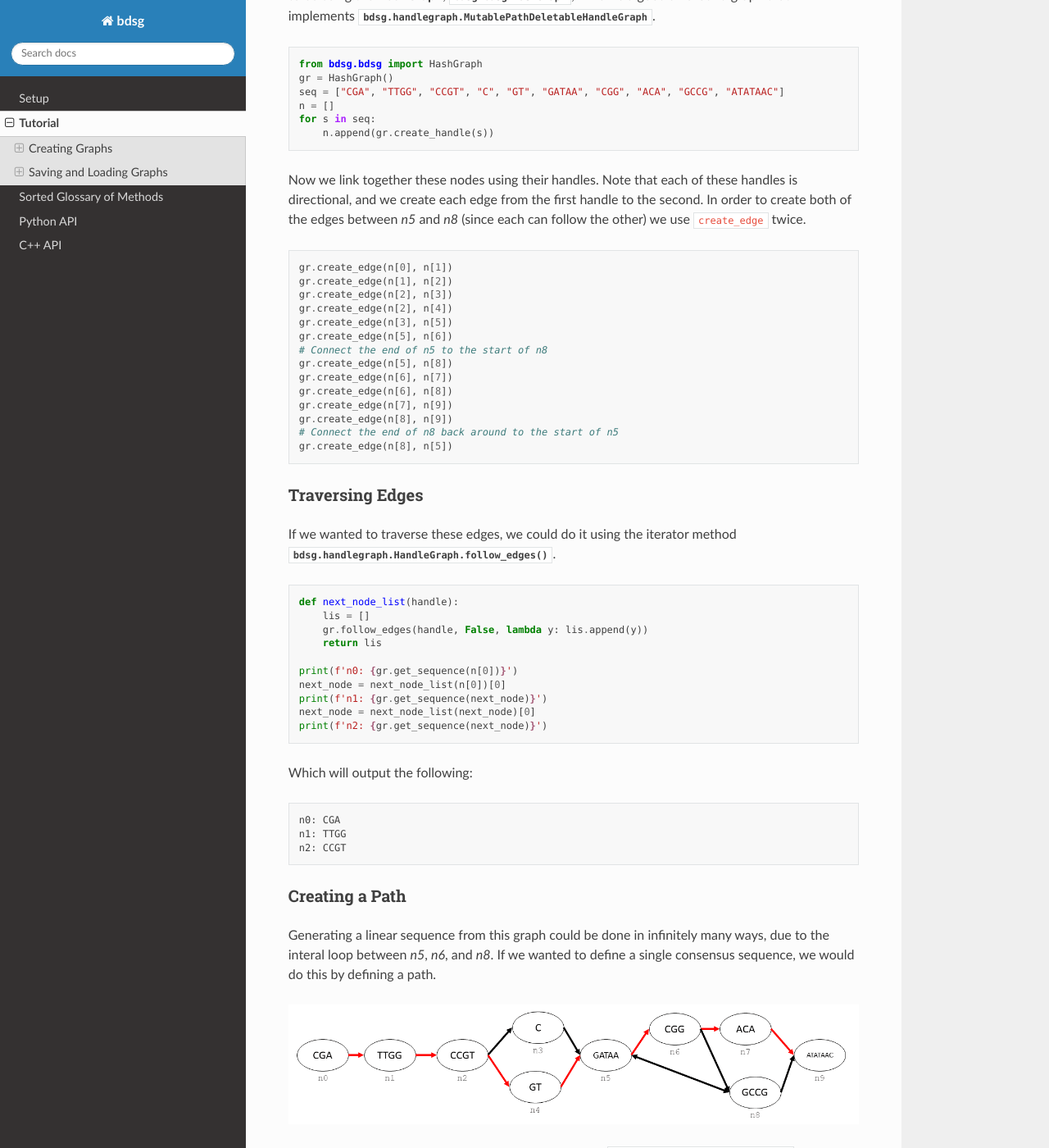
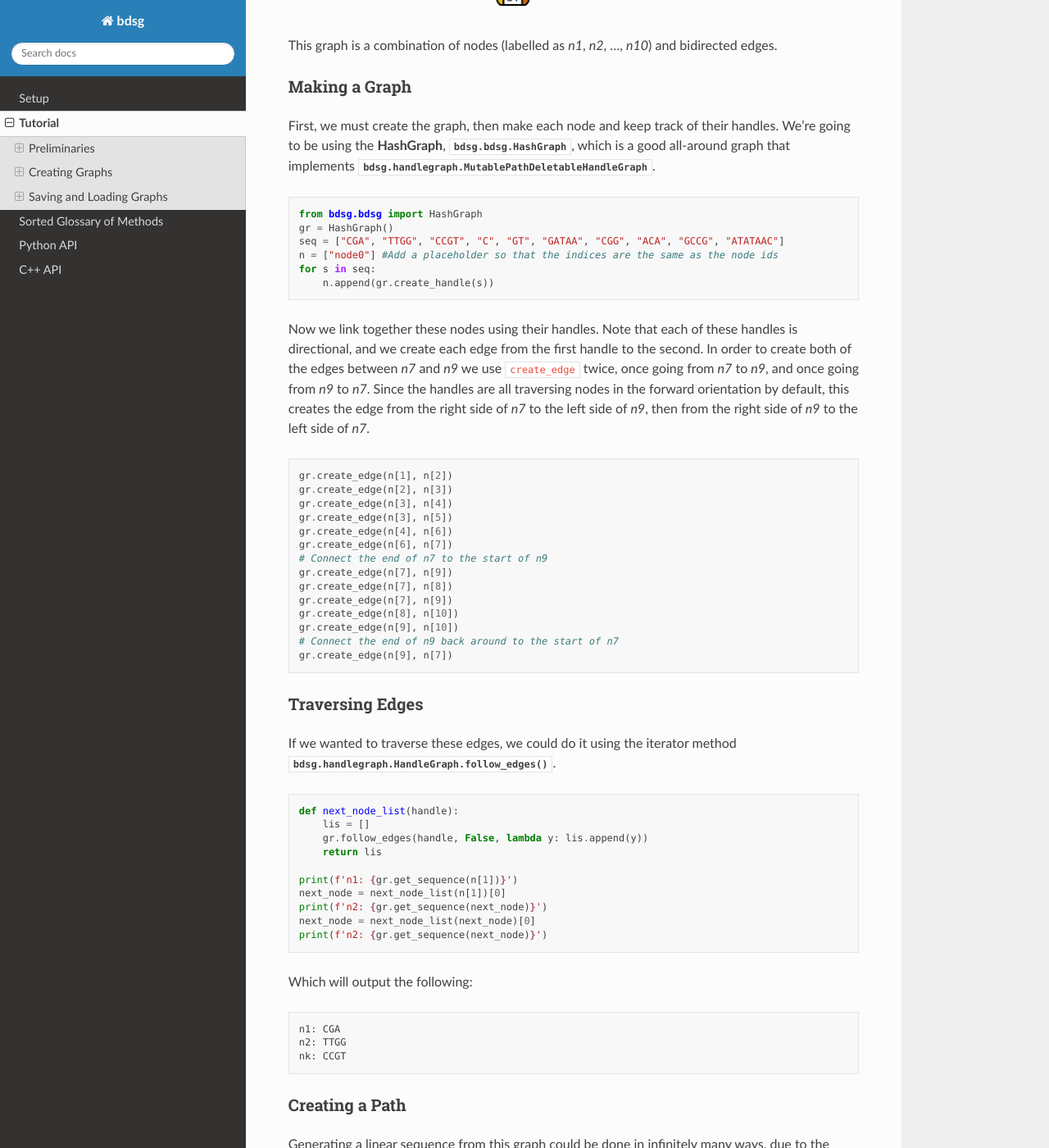
Before and after one commit to vgteam/libbdsg, a Sphinx documentation site: the page built from bdsg/docs/rst/tutorial.rst, in a window 1280 px wide and 1400 px high, scrolled down 1034 px. Shown: the whole window at 82% size. Built offline with Sphinx 7.4.7 and the Read the Docs theme 3.1.0, drawn with Linux system fonts in a browser that asks for light colours; some of the changed text lies outside the part shown.

Commit message:
Change tutorial to use a bidirected graph instead of a directed graph

```diff
--- a/bdsg/docs/rst/tutorial.rst
+++ b/bdsg/docs/rst/tutorial.rst
@@ -8,6 +8,24 @@ Tutorial
    import os
    os.chdir('exdata')
 
+*************
+Preliminaries
+*************
+See the [vg wiki](https://github.com/vgteam/vg/wiki#understanding-our-data-formats) for an explanation of our variation graph data model.
+
+Graph Objects
+=============
+
+`libbdsg` implements the [*handlegraph*](https://github.com/vgteam/libhandlegraph) interface in which all objects in the graph are accessed using [*handles*](https://github.com/vgteam/libbdsg/blob/master/bdsg/docs/handlegraph.md).
+*Edges* and *nodes* are accessed through an implementation of the :class:`bdsg.handlegraph.HandleGraph` interface. Individual nodes in the graph are pointed at by :class:`bdsg.handlegraph.handle_t` objects.
+
+Paths exist in graphs that implement the :class:`bdsg.handlegraph.PathHandleGraph`. Paths are accessed through :class:`bdsg.handlegraph.path_handle_t`, which is a series of :class:`bdsg.handlegraph.step_handle_t` linked together. Each :class:`bdsg.handlegraph.step_handle_t` points to the node in that step, and also contains directional information regarding the nodes preceeding and following it.
+
+Handles are pointers to specific pieces of the graph, and it is not possible to operate on them directly, aside from comparing whether the objects are equal. To get information regarding the object that each handle is pointing to, it is necessary to use the corresponding `get` accessor method on the graph that issued the handle.
+
+Reference materials for these methods can be found at the :ref:`api`, as well as the :ref:`glossary`, which contains lists sorted by object type for :ref:`accessor`, :ref:`mutator`, and :ref:`iterator`.
+
+
 ****************
 Creating Graphs
 ****************
@@ -15,18 +33,7 @@ Let's say that you wanted to create the following graph:
 
 .. image:: /img/exampleGraph.png
 
-This graph is a combination of nodes (labelled as `n0`, `n1`, ..., `n9`) and directed edges (arrows).
-
-Graph Objects
-=============
-
-*Edges* and *nodes* are accessed through an implementation of the :class:`bdsg.handlegraph.HandleGraph` interface. Individual nodes in the graph are pointed at by :class:`bdsg.handlegraph.handle_t` objects.
-
-Paths exist in graphs that implement the :class:`bdsg.handlegraph.PathHandleGraph`. Paths are accessed through :class:`bdsg.handlegraph.path_handle_t`, which is a series of :class:`bdsg.handlegraph.step_handle_t` linked together. Each :class:`bdsg.handlegraph.step_handle_t` points to the node in that step, and also contains directional information regarding the nodes preceeding and following it.
-
-Handles are pointers to specific pieces of the graph, and it is not possible to operate on them directly, aside from comparing whether the objects are equal. To get information regarding the object that each handle is pointing to, it is necessary to use the corresponding `get` accessor method on the graph that issued the handle.
-
-Reference materials for these methods can be found at the :ref:`api`, as well as the :ref:`glossary`, which contains lists sorted by object type for :ref:`accessor`, :ref:`mutator`, and :ref:`iterator`.
+This graph is a combination of nodes (labelled as `n1`, `n2`, ..., `n10`) and bidirected edges.
 
 Making a Graph
 ===============
@@ -37,28 +44,29 @@ First, we must create the graph, then make each node and keep track of their han
     from bdsg.bdsg import HashGraph
     gr = HashGraph()
     seq = ["CGA", "TTGG", "CCGT", "C", "GT", "GATAA", "CGG", "ACA", "GCCG", "ATATAAC"]
-    n = []
+    n = ["node0"] #Add a placeholder so that the indices are the same as the node ids
     for s in seq:
         n.append(gr.create_handle(s))
 
-Now we link together these nodes using their handles. Note that each of these handles is directional, and we create each edge from the first handle to the second. In order to create both of the edges between `n5` and `n8` (since each can follow the other) we use ``create_edge`` twice.
+Now we link together these nodes using their handles. Note that each of these handles is directional, and we create each edge from the first handle to the second. In order to create both of the edges between `n7` and `n9` we use ``create_edge`` twice, once going from `n7` to `n9`, and once going from `n9` to `n7`.
+Since the handles are all traversing nodes in the forward orientation by default, this creates the edge from the right side of `n7` to the left side of `n9`, then from the right side of `n9` to the left side of `n7`.
 
 .. testcode::
 
-    gr.create_edge(n[0], n[1])
     gr.create_edge(n[1], n[2])
     gr.create_edge(n[2], n[3])
-    gr.create_edge(n[2], n[4])
+    gr.create_edge(n[3], n[4])
     gr.create_edge(n[3], n[5])
-    gr.create_edge(n[5], n[6])
-    # Connect the end of n5 to the start of n8
-    gr.create_edge(n[5], n[8])
+    gr.create_edge(n[4], n[6])
     gr.create_edge(n[6], n[7])
-    gr.create_edge(n[6], n[8])
+    # Connect the end of n7 to the start of n9
     gr.create_edge(n[7], n[9])
-    gr.create_edge(n[8], n[9])
-    # Connect the end of n8 back around to the start of n5
-    gr.create_edge(n[8], n[5])
+    gr.create_edge(n[7], n[8])
+    gr.create_edge(n[7], n[9])
+    gr.create_edge(n[8], n[10])
+    gr.create_edge(n[9], n[10])
+    # Connect the end of n9 back around to the start of n7
+    gr.create_edge(n[9], n[7])
 
 Traversing Edges
 ================
@@ -71,9 +79,9 @@ If we wanted to traverse these edges, we could do it using the iterator method :
         gr.follow_edges(handle, False, lambda y: lis.append(y))
         return lis
 
-    print(f'n0: {gr.get_sequence(n[0])}')
-    next_node = next_node_list(n[0])[0]
-    print(f'n1: {gr.get_sequence(next_node)}')
+    print(f'n1: {gr.get_sequence(n[1])}')
+    next_node = next_node_list(n[1])[0]
+    print(f'n2: {gr.get_sequence(next_node)}')
     next_node = next_node_list(next_node)[0]
     print(f'n2: {gr.get_sequence(next_node)}')
 
@@ -81,30 +89,30 @@ Which will output the following:
 
 .. testoutput::
 
-    n0: CGA
-    n1: TTGG
-    n2: CCGT
+    n1: CGA
+    n2: TTGG
+    nk: CCGT
 
 Creating a Path
 ===============
 
-Generating a linear sequence from this graph could be done in infinitely many ways, due to the interal loop between `n5`, `n6`, and `n8`. If we wanted to define a single consensus sequence, we would do this by defining a path.
+Generating a linear sequence from this graph could be done in infinitely many ways, due to the internal loop between `n7`, and `n9`. If we wanted to define a single consensus sequence, we would do this by defining a path.
 
 .. image:: /img/exampleGraphPath.png
 
-To create the hilighted path, we would need to create a :class:`bdsg.handlegraph.path_handle_t` in the graph, and then append each :class:`bdsg.handlegraph.handle_t` to the end of the path.
+To create the highlighted path, we would need to create a :class:`bdsg.handlegraph.path_handle_t` in the graph, and then append each :class:`bdsg.handlegraph.handle_t` to the end of the path.
 
 .. testcode::
 
     path = gr.create_path_handle("path")
-    gr.append_step(path, n[0])
     gr.append_step(path, n[1])
     gr.append_step(path, n[2])
-    gr.append_step(path, n[4])
+    gr.append_step(path, n[3])
     gr.append_step(path, n[5])
     gr.append_step(path, n[6])
     gr.append_step(path, n[7])
-    gr.append_step(path, n[9])
+    gr.append_step(path, n[8])
+    gr.append_step(path, n[10])
 
 .. warning::
 
@@ -114,8 +122,8 @@ To create the hilighted path, we would need to create a :class:`bdsg.handlegraph
 
     # the following code runs without error
     badpath = gr.create_path_handle("badpath")
-    gr.append_step(badpath, n[0])
-    gr.append_step(badpath, n[3])
+    gr.append_step(badpath, n[1])
+    gr.append_step(badpath, n[4])
 
 Traversing a path
 =================
```
Also changed, not shown: bdsg/docs/img/exampleGraph.png, bdsg/docs/img/exampleGraph.svg (added), bdsg/docs/img/exampleGraphPath.png.
